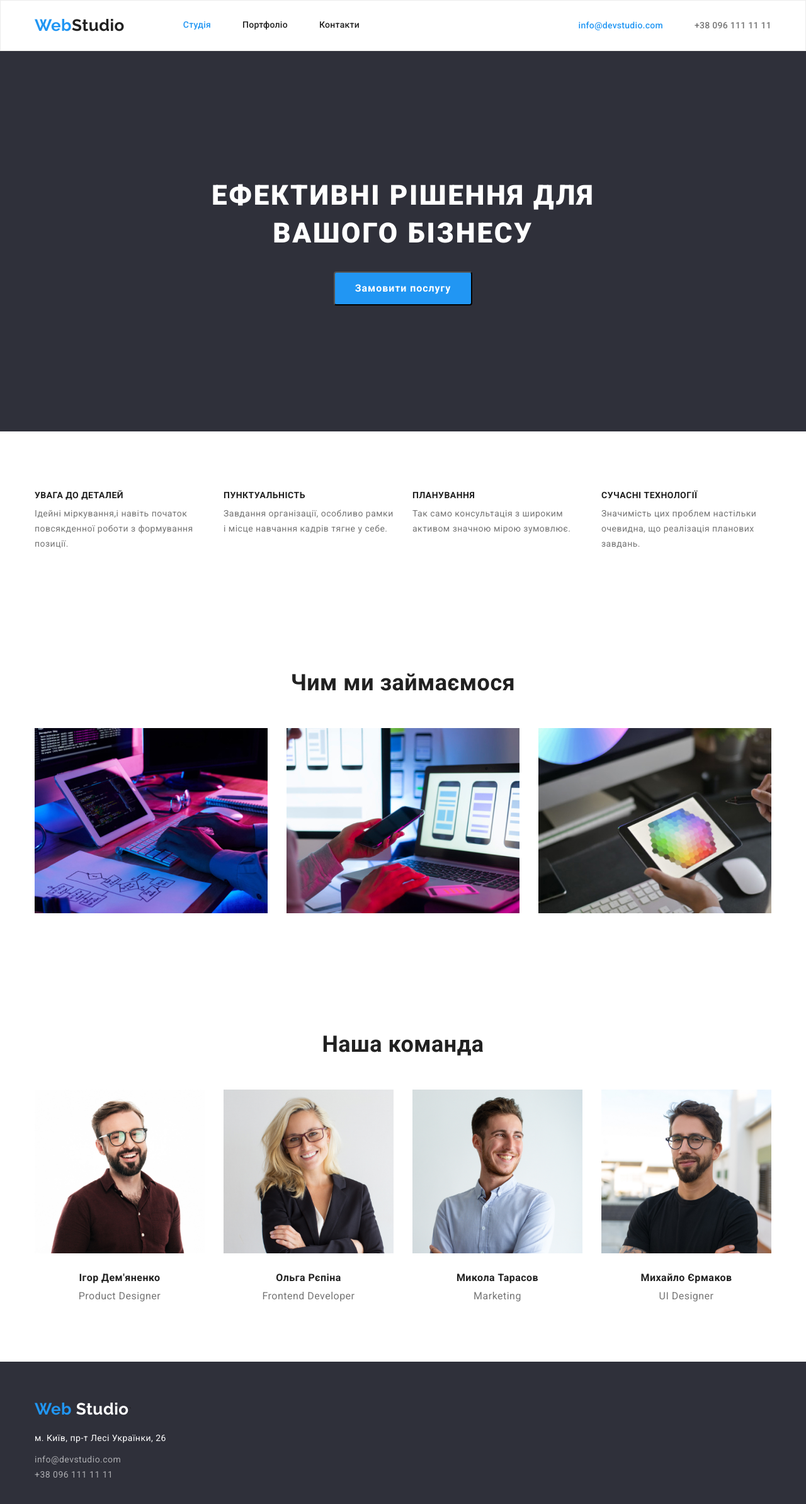
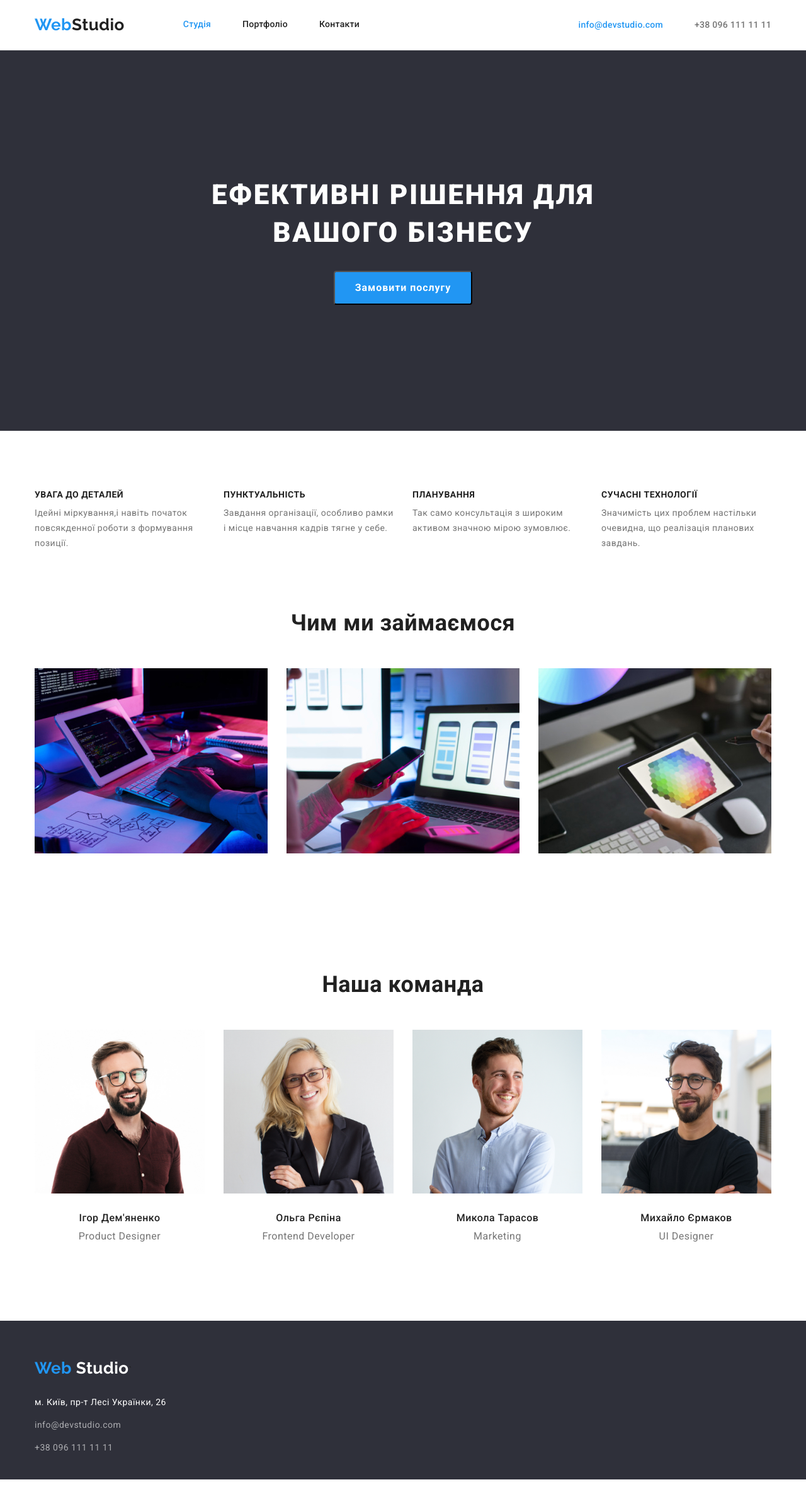
Before and after one commit to maryhuziuk/goit-markup-hw-03, a plain HTML site: page index.html in a window 1280 px wide. Shown: the whole page at 63% size. After the commit the page ends 2349 px from the top, so only its background shows below. Drawn offline with nearby package versions, Linux system fonts and the light colour scheme.

Commit message:
home work 3 review update

```diff
--- a/css/styles.css
+++ b/css/styles.css
@@ -60,11 +60,11 @@ img{
 }
 
 .site-nav .item:not(:last-child) {
-  padding-right: 50px;
+  margin-right: 50px;
 }
 
 .page-header {
-  border: 1px solid #ECECEC;
+  border-bottom: 1px solid #ECECEC;
 }
 
 .logo {
@@ -127,7 +127,7 @@ img{
 
 }
 .contacts .item:not(:last-child) {
-  padding-right: 50px;
+  margin-right: 50px;
 
 }
 .email {
@@ -192,6 +192,9 @@ img{
   color: var(--accent-color);
 }
 /* вимоги */
+.section-nopadding{
+  padding-top: 94px;
+}
 .visually-hidden {
   position: absolute;
   width: 1px;
@@ -235,11 +238,13 @@ margin-bottom: 10px;
 }
 /* чим ми займаємося */
 .title {
+  margin-bottom: 50px;
+
   font-size: 36px;
   line-height: 1.16;
   text-align: center;
   vertical-align: top;
-  padding-bottom: 50px;
+
 }
 
 .portfolio-list {
@@ -255,12 +260,13 @@ margin-bottom: 10px;
 /* наша команда */
 
 .name {
+  margin-bottom: 10px;
+
   font-size: 16px;
   line-height: 1.18;
   vertical-align: top;
   text-align: center;
-  padding-top: 30px;
-  padding-bottom: 10px;
+  font-weight: 500;
 }
 
 .team-list {
@@ -280,18 +286,24 @@ margin-bottom: 10px;
   vertical-align: top;
   text-align: center;
 }
+.person-info{
+  padding-top:30px;
+  padding-bottom:30px ;
+}
 /* footer */
 .footer {
+  padding-bottom: 60px;
+  padding-top: 60px;
   background-color: var(--main-background-color);
   height: 252px;
 }
 .logo-footer{
+  margin-bottom: 28px;
   color: var(--background-maintittle-color);
   font-family: Raleway, sans-serif;
   text-decoration: none;
   font-size: 26px;
   line-height: 1.19;
-  padding: 60px 0px 20px;
   display: inline-block;
 }
 
@@ -299,7 +311,7 @@ margin-bottom: 10px;
   color: var(--background-maintittle-color);
   font-style: normal;
   font-size: 14px;
-  padding-bottom: 10px;
+  margin-bottom: 12px;
   line-height: 1.71;
 }
 .contact-footer {
@@ -307,6 +319,10 @@ margin-bottom: 10px;
   color: rgba(255, 255, 255, 0.6);
   font-size: 14px;
   line-height: 1.71;
+  display: block;
+}
+.ft-mail{
+  margin-bottom: 12px ;
 }
 .contact-footer:hover,
 .contact-footer:focus {
@@ -334,19 +350,15 @@ margin-bottom: 10px;
 }
 .button-items{
   display: flex;
-  margin-bottom: 50px ;
+  justify-content: center;
+  margin-bottom: 50px;
+
 }
 
 .button-items .item:not(:last-child) {
   margin-right: 8px;
 }
 
-.button-items .item:first-child {
-  margin-left: auto;
-}
-.button-items .item:last-child {
-  margin-right: auto;
-}
 
 .btn-portfolio {
   padding: 6px 22px;
@@ -375,14 +387,14 @@ margin-bottom: 10px;
   border-radius: 4px;
 }
 .photo-tittle {
-  margin: 20px 24px 4px 24px;
+  margin-bottom: 4px;
 
   font-size: 18px;
   line-height: 2;
   letter-spacing: 0.06em;
+  font-weight: 700;
 }
 .photo-text {
-  margin-left: 24px;
   margin-bottom: 30px;
 
   color: var(--text-tell-color);
@@ -394,4 +406,5 @@ margin-bottom: 10px;
 }
 .cards-border{
   border: 1px solid #EEEEEE;
+  padding: 20px 24px;
 }
--- a/index.html
+++ b/index.html
@@ -60,7 +60,7 @@
       </div>
     </main>
     <!-- вимоги -->
-    <section class="section">
+    <section class="section-nopadding">
       <div class="container">
         <h2 class="visually-hidden">Вимоги</h2>
         <ul class="features-list list">
@@ -121,13 +121,17 @@
               src="./images/employee1.jpg"
               alt="Ігор Дем'яненко"
             />
+            <div class="person-info">
               <h3 class="name">Ігор Дем'яненко</h3>
               <p class="team-text">Product Designer</p>
+            </div>
           </li>
           <li class="item">
             <img width="270" src="./images/employee2.jpg" alt="Ольга Рєпіна" />
+            <div class="person-info">
               <h3 class="name">Ольга Рєпіна</h3>
               <p class="team-text">Frontend Developer</p>
+            </div>
           </li>
           <li class="item">
             <img
@@ -135,16 +139,21 @@
               src="./images/employee3.jpg"
               alt="Микола Тарасов"
             />
+            <div class="person-info">
               <h3 class="name">Микола Тарасов</h3>
               <p class="team-text">Marketing</p>
+            </div>
           </li>
           <li class="item">
             <img
               width="270"
               src="./images/employee4.jpg"
-              alt="Михайло Єрмаков"/>
+              alt="Михайло Єрмаков"
+            />
+            <div class="person-info">
               <h3 class="name">Михайло Єрмаков</h3>
               <p class="team-text">UI Designer</p>
+            </div>
           </li>
         </ul>
       </div>
@@ -154,16 +163,19 @@
     <footer class="footer">
       <div class="container">
         <a href="./index.html" class="logo-footer"
-          ><span class="logo-web">Web</span> Studio</a>`
+          ><span class="logo-web">Web</span> Studio</a
+        >`
         <address class="address">м. Київ, пр-т Лесі Українки, 26</address>
         <ul class="list">
           <li>
-            <a href="mailto:info@devstudio.co" class="contact-footer"
-              >info@devstudio.com</a>
+            <a href="mailto:info@devstudio.co" class="ft-mail contact-footer"
+              >info@devstudio.com</a
+            >
           </li>
           <li>
-            <a href="tel:+380961111111" class="contact-footer"
-              >+38 096 111 11 11</a>
+            <a href="tel:+380961111111" class="ft-contact contact-footer"
+              >+38 096 111 11 11</a
+            >
           </li>
         </ul>
       </div>
```
Also changed, not shown: portfolio.html (+8 -6 lines). Lines whose indentation alone changed are shown as unchanged.
